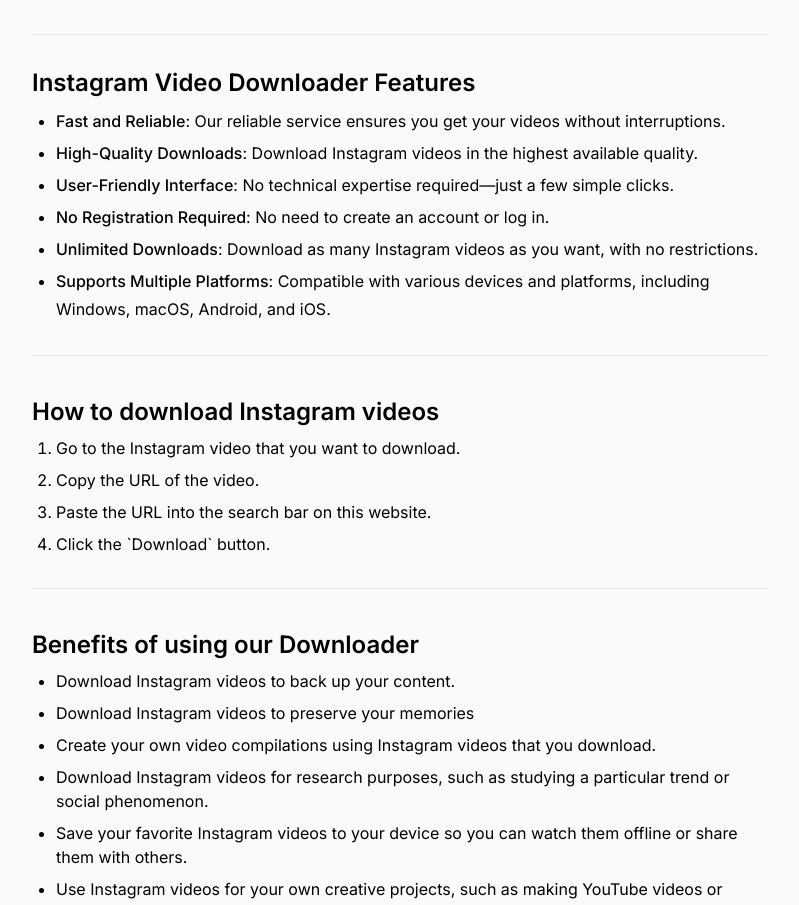
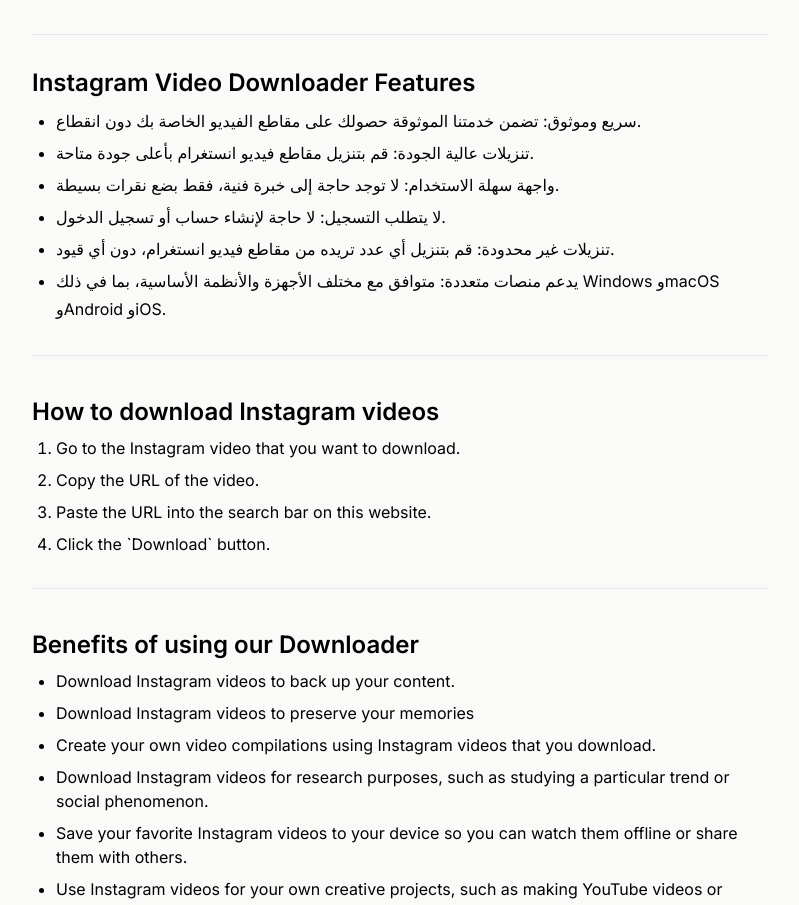
Before and after one commit to DEVZEKO/downloadinsta, a Next.js app: page / in a window 1280 px wide. Shown: the part 909-1814 px from the top of the page, without its empty margins (240-1039 px from the left). Built offline with nearby package versions, Linux system fonts and the light colour scheme.

Commit message:
Update page.tsx

```diff
--- a/src/app/page.tsx
+++ b/src/app/page.tsx
@@ -6,28 +6,28 @@
 
 const FEATURES_LIST = [
   {
-    title: "Fast and Reliable",
-    text: "Our reliable service ensures you get your videos without interruptions.",
+    title: "سريع وموثوق",
+    text: "تضمن خدمتنا الموثوقة حصولك على مقاطع الفيديو الخاصة بك دون انقطاع.",
   },
   {
-    title: "High-Quality Downloads",
-    text: "Download Instagram videos in the highest available quality.",
+    title: "تنزيلات عالية الجودة",
+    text: "قم بتنزيل مقاطع فيديو انستغرام بأعلى جودة متاحة.",
   },
   {
-    title: "User-Friendly Interface",
-    text: "No technical expertise required—just a few simple clicks.",
+    title: "واجهة سهلة الاستخدام",
+    text: "لا توجد حاجة إلى خبرة فنية، فقط بضع نقرات بسيطة.",
   },
   {
-    title: "No Registration Required",
-    text: "No need to create an account or log in.",
+    title: "لا يتطلب التسجيل",
+    text: "لا حاجة لإنشاء حساب أو تسجيل الدخول.",
   },
   {
-    title: "Unlimited Downloads",
-    text: "Download as many Instagram videos as you want, with no restrictions.",
+    title: "تنزيلات غير محدودة",
+    text: "قم بتنزيل أي عدد تريده من مقاطع فيديو انستغرام، دون أي قيود.",
   },
   {
-    title: "Supports Multiple Platforms",
-    text: "Compatible with various devices and platforms, including Windows, macOS, Android, and iOS.",
+    title: "يدعم منصات متعددة",
+    text: "متوافق مع مختلف الأجهزة والأنظمة الأساسية، بما في ذلك Windows وmacOS وAndroid وiOS.",
   },
 ];
 
```
